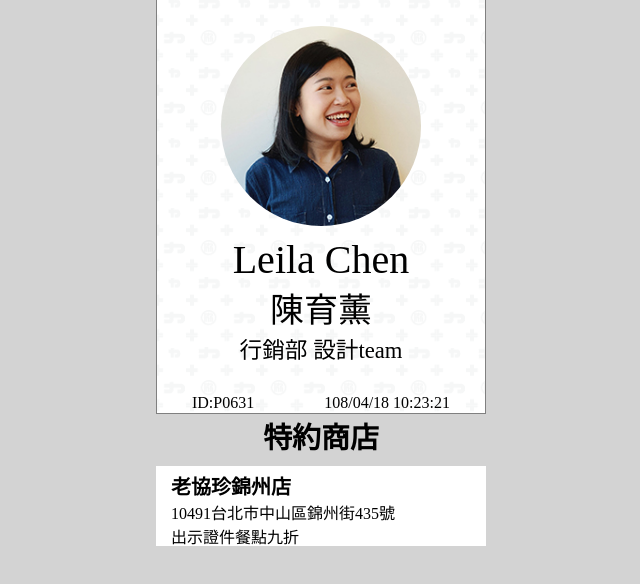
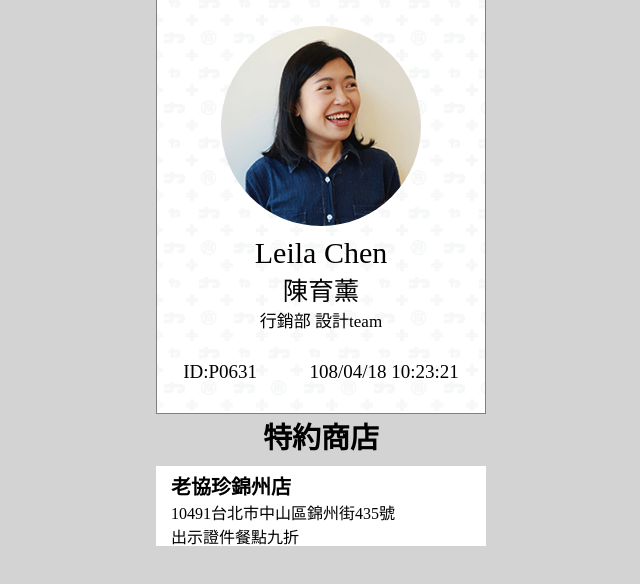
Before and after one commit to peterhu0929/lxz, a plain HTML site: page index.html in a window 1280 px wide. Shown: the part 206-790 px from the top of the page, without its empty margins (319-959 px from the left). Drawn offline with Linux system fonts and the light colour scheme; a web font is replaced by a local one.

Commit message:
adjust fontSize pt=>px

```diff
--- a/hexWork.css
+++ b/hexWork.css
@@ -41,33 +41,33 @@
   justify-content: space-around;
   /* font-size:9px; */
   /* margin-top: 80px; */
-  position: relative;
+  /* position: relative; */
   margin-top: 29px;
   margin-bottom: 22px;
 }
 .content-eng-name{
-  font-size: 30pt;
+  font-size: 30px;
   font-family: jf-jinxuan-bold;
 }
 .content-chi-name{
-  font-size: 25.5pt;
+  font-size: 25.5px;
   font-family: jf-jinxuan-bold;
 }
 .content-dept-name{
-  font-size: 17pt;
+  font-size: 17px;
   font-family: jf-jinxuan-book;
 }
 .bottom-id{
-  font-size: 12pt;
+  font-size: 19px;
   font-family: jf-jinxuan-bold;
 }
 .bottom-date{
-  font-size: 12pt;
+  font-size: 19px;
   font-family: "Arial Regular";
 
 }
 .bottom-time{
-  font-size: 12t;
+  font-size: 19px;
   font-family: "Arial Regular";
 
 }
```
